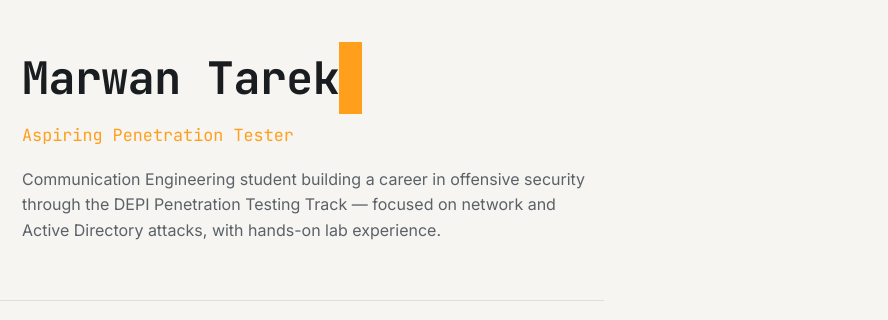
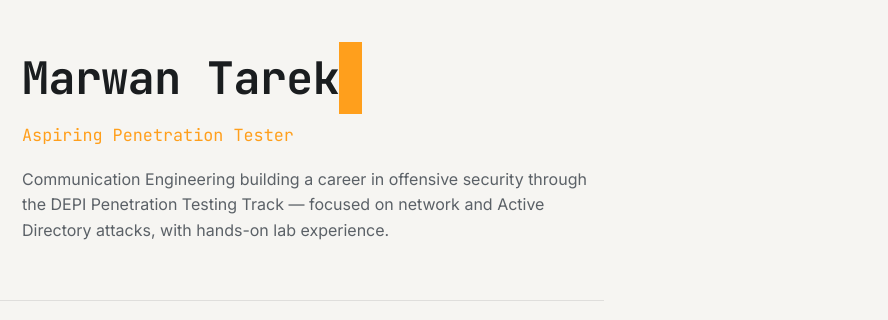
Before and after one commit to Marwan608/Marwan608.github.io, a plain HTML site: page index (1).html in a window 1280 px wide. Shown: the part 112-432 px from the top of the page, 392-1280 px from the left. Drawn offline with Linux system fonts and the light colour scheme.

```diff
--- a/index (1).html
+++ b/index (1).html
@@ -153,7 +153,7 @@
       <div class="hero-text">
         <h1>Marwan Tarek<span class="cursor">&nbsp;</span></h1>
         <div class="role mono">Aspiring Penetration Tester</div>
-        <p>Communication Engineering student building a career in offensive security through the DEPI Penetration Testing Track — focused on network and Active Directory attacks, with hands-on lab experience.</p>
+        <p>Communication Engineering building a career in offensive security through the DEPI Penetration Testing Track — focused on network and Active Directory attacks, with hands-on lab experience.</p>
       </div>
     </div>
   </section>
```
